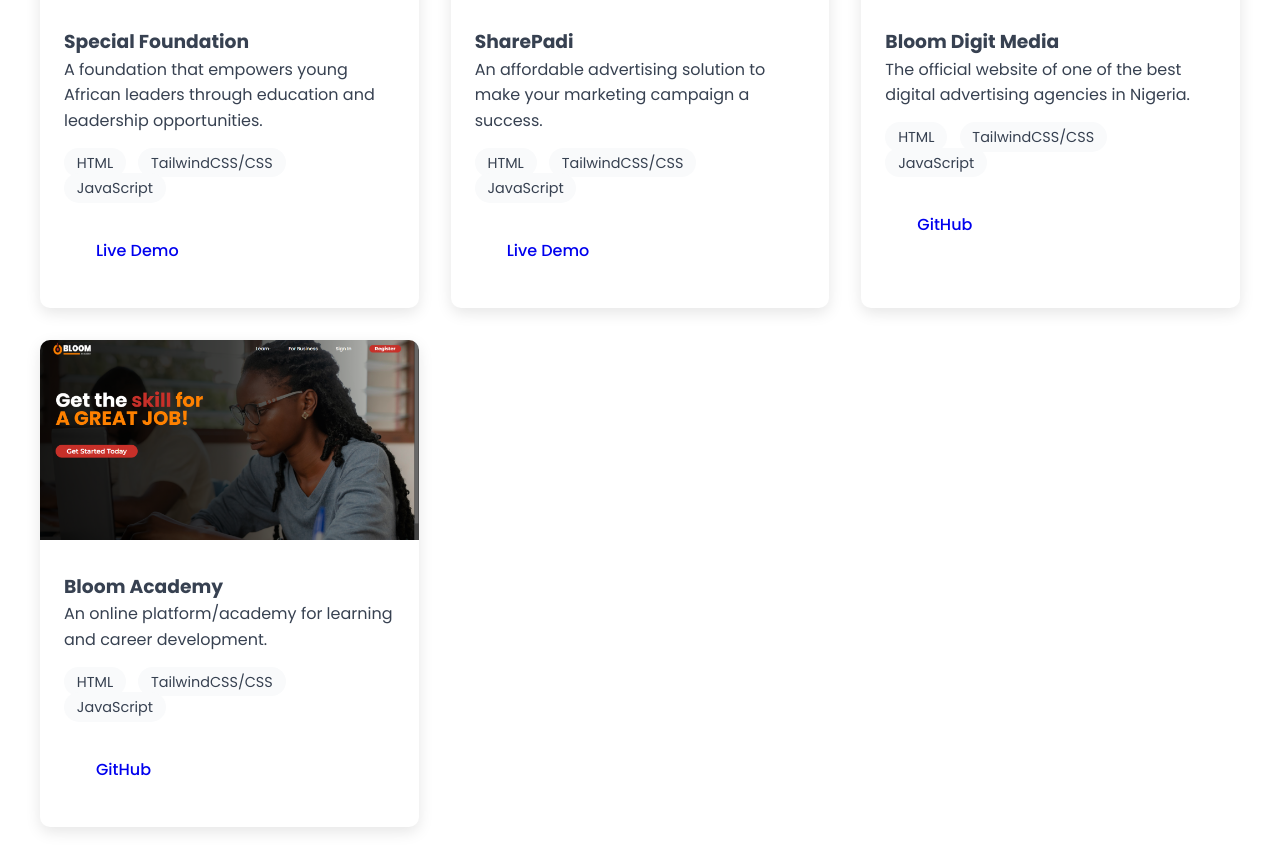
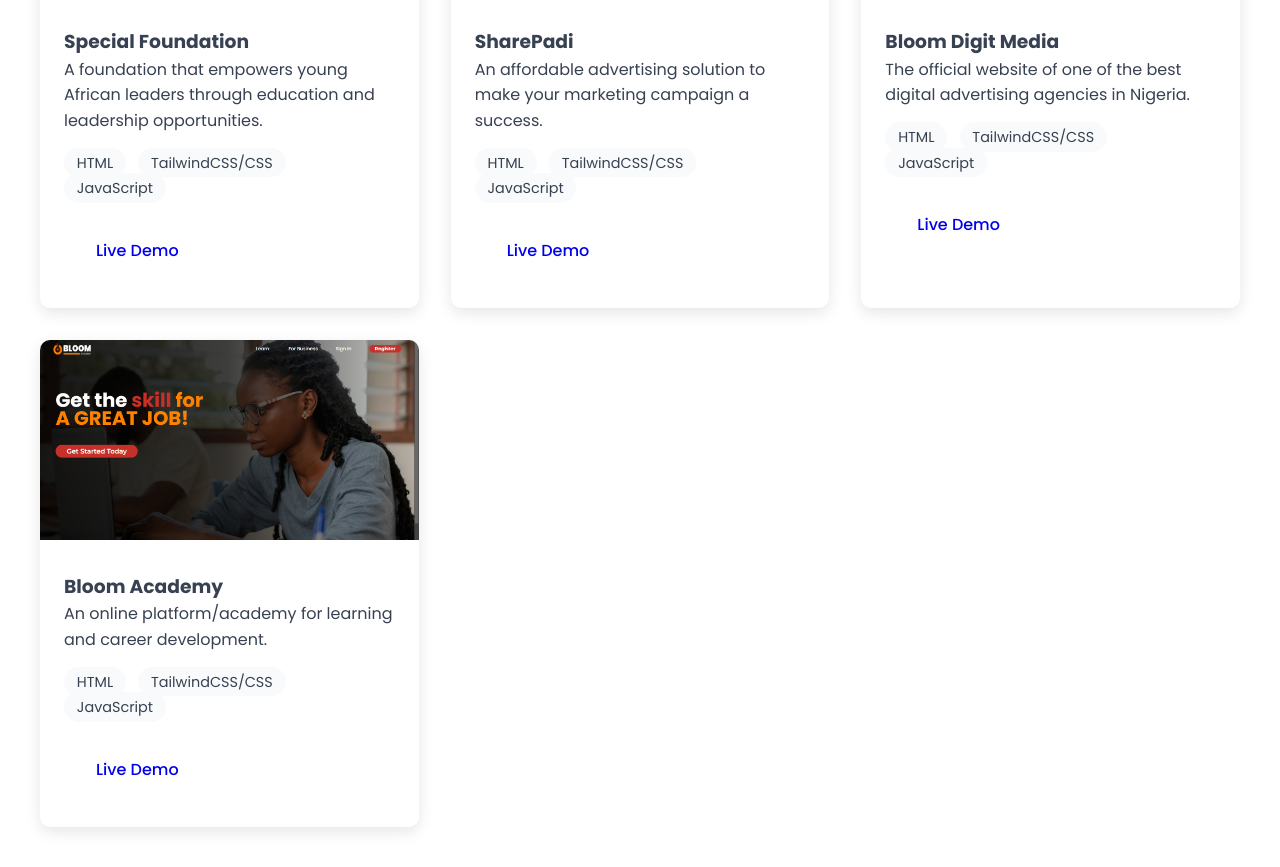
Before and after one commit to Lekantheboy/my-portfolio, a website: page index.html in a window 1280 px wide. Shown: the part 2295-3162 px from the top of the page. Drawn offline with Linux system fonts and the light colour scheme.

Commit message:
live demo text

```diff
--- a/index.html
+++ b/index.html
@@ -166,7 +166,7 @@
                         <span>JavaScript</span>
                     </div>
                     <div class="project-links">
-                        <a href="https://bloomdigitmedia.com" class="btn">GitHub</a>
+                        <a href="https://bloomdigitmedia.com" class="btn">Live Demo</a>
                     </div>
                 </div>
             </div>
@@ -181,7 +181,7 @@
                         <span>JavaScript</span>
                     </div>
                     <div class="project-links">
-                        <a href="https://bloomdigitmedia.com" class="btn">GitHub</a>
+                        <a href="https://bloomdigitmedia.com" class="btn">Live Demo</a>
                     </div>
                 </div>
             </div>
```
